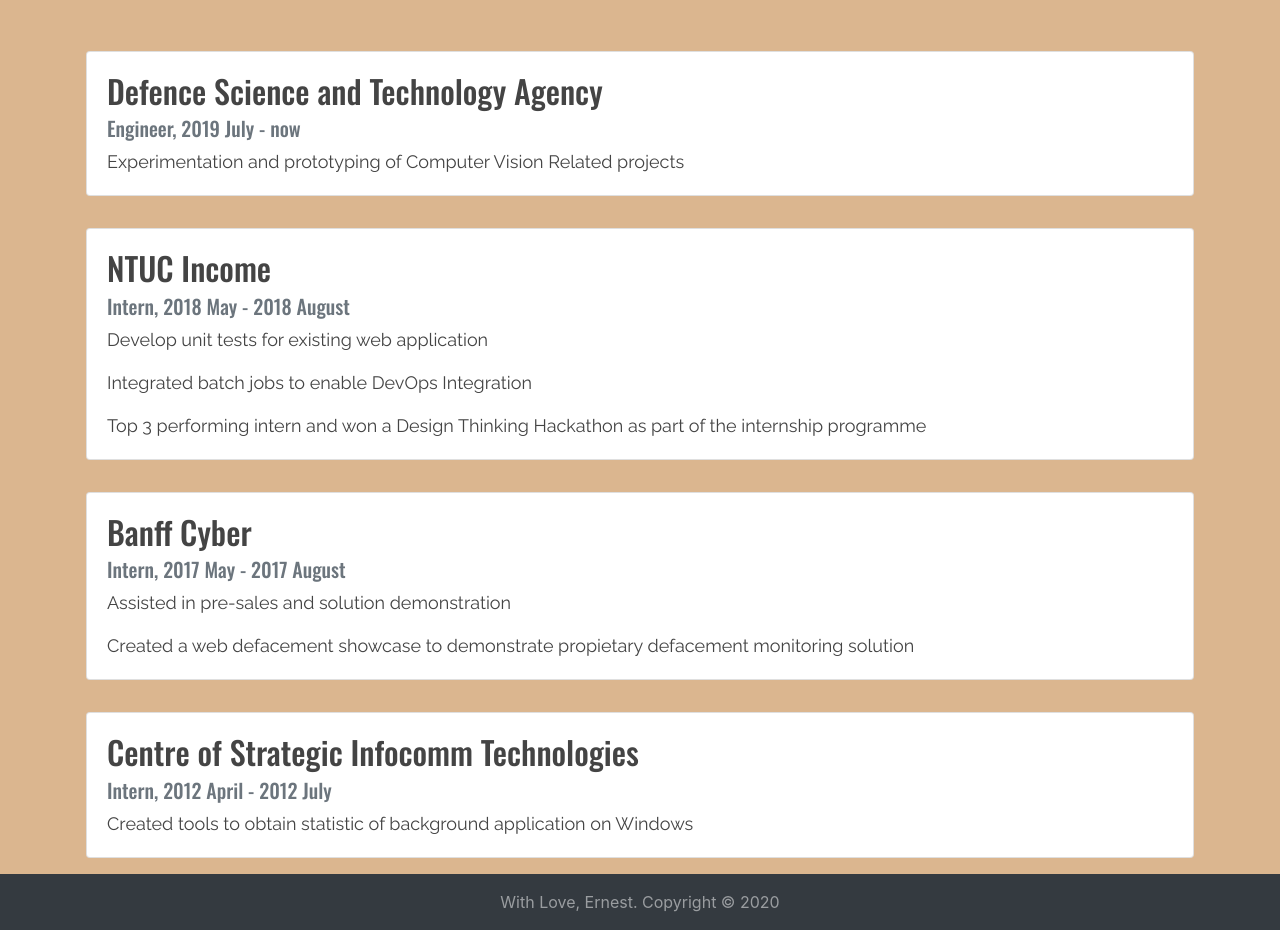
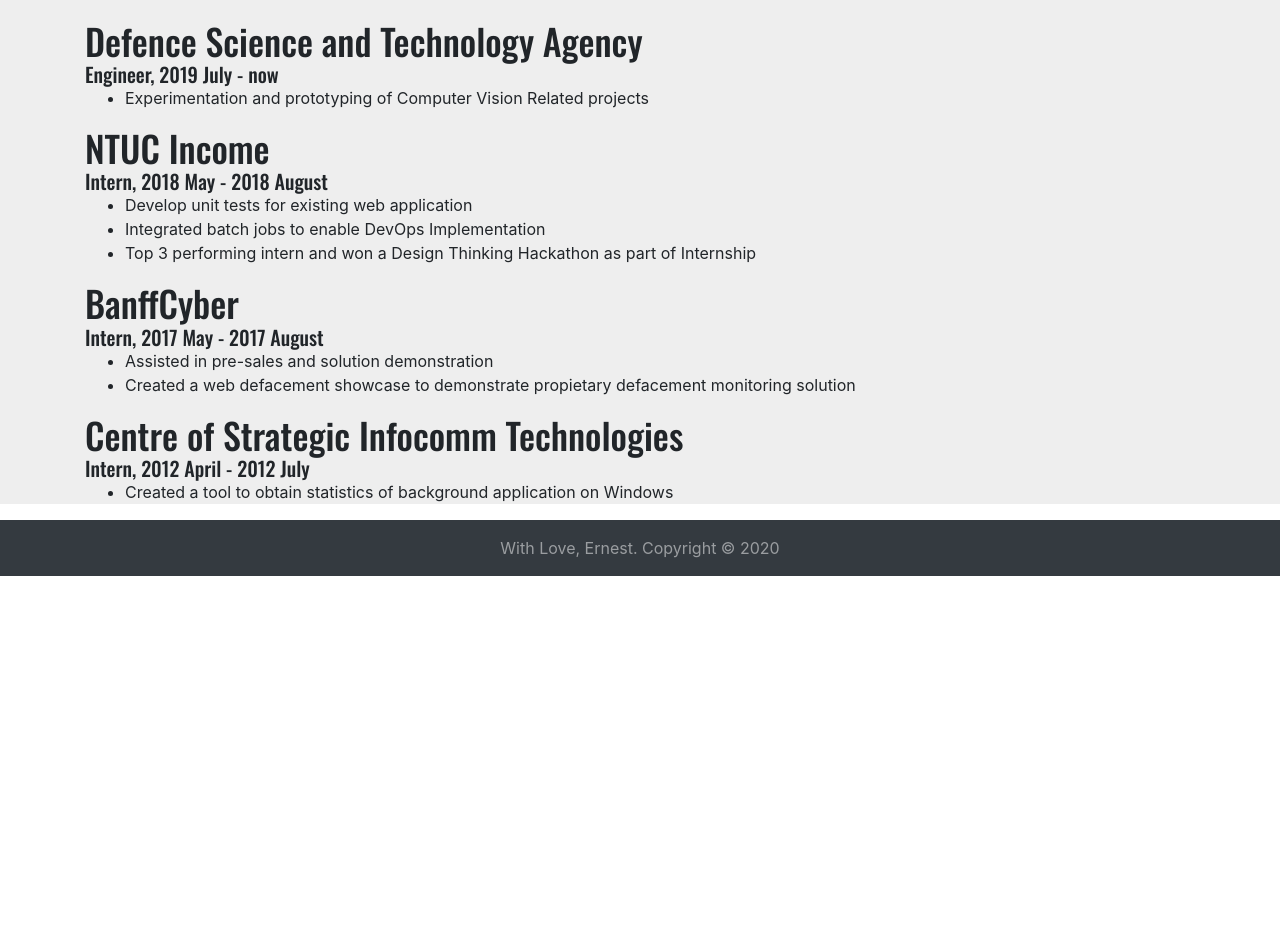
Before and after one commit to ernestlwt/vue-webapp, a Vue app in the folder webapp/: page /#/ in a window 1280 px wide. Shown: the part 576-1506 px from the top of the page. After the commit the page ends 1152 px from the top, so only its background shows below. Built offline with nearby package versions, Linux system fonts and the light colour scheme.

Commit message:
created template for experience cards

```diff
--- a/webapp/src/components/Homepage.vue
+++ b/webapp/src/components/Homepage.vue
@@ -1,7 +1,6 @@
 <template>
   <div>
     <Banner />
-    <About />
     <Experience />
   </div>
 </template>
--- a/webapp/src/components/resume/Experience.vue
+++ b/webapp/src/components/resume/Experience.vue
@@ -6,58 +6,65 @@
           <h1>Work Experiences</h1>
         </b-col>
       </b-row>
-      <b-row class="p-3">
-        <b-card title="Defence Science and Technology Agency" sub-title="Engineer, 2019 July - now" class="experience_card">
-          <b-card-text>
-            Experimentation and prototyping of Computer Vision Related projects
-          </b-card-text>
-        </b-card>
-      </b-row>
-      <b-row class="p-3">
-        <b-card title="NTUC Income" sub-title="Intern, 2018 May - 2018 August" class="experience_card">
-          <b-card-text>
-            Develop unit tests for existing web application
-          </b-card-text>
-          <b-card-text>
-            Integrated batch jobs to enable DevOps Integration
-          </b-card-text>
-          <b-card-text>
-            Top 3 performing intern and won a Design Thinking Hackathon as part of the internship programme
-          </b-card-text>
-        </b-card>
-      </b-row>
-      <b-row class="p-3">
-        <b-card title="Banff Cyber" sub-title="Intern, 2017 May - 2017 August" class="experience_card">
-          <b-card-text>
-            Assisted in pre-sales and solution demonstration
-          </b-card-text>
-          <b-card-text>
-            Created a web defacement showcase to demonstrate propietary defacement monitoring solution
-          </b-card-text>
-        </b-card>
-      </b-row>
-      <b-row class="p-3">
-        <b-card title="Centre of Strategic Infocomm Technologies" sub-title="Intern, 2012 April - 2012 July" class="experience_card">
-          <b-card-text>
-            Created tools to obtain statistic of background application on Windows
-          </b-card-text>
-        </b-card>
-      </b-row>
+      <ExperienceCard v-for="experience in experiences" v-bind:key="experience.company" v-bind:experience="experience" />
     </b-container>
   </b-container>
 </template>
 
 <script>
+
+import ExperienceCard from './ExperienceCard'
+
 export default {
-  name: "Experience"
+  name: "Experience",
+  components: {
+    ExperienceCard
+  },
+  data: function() {
+    return {
+      experiences: [
+        {
+          company: "Defence Science and Technology Agency",
+          position: "Engineer",
+          period: "2019 July - now",
+          tasks: [
+            "Experimentation and prototyping of Computer Vision Related projects"
+          ]
+        },{
+          company: "NTUC Income",
+          position: "Intern",
+          period: "2018 May - 2018 August",
+          tasks: [
+            "Develop unit tests for existing web application",
+            "Integrated batch jobs to enable DevOps Implementation",
+            "Top 3 performing intern and won a Design Thinking Hackathon as part of Internship"
+          ]
+        },{
+          company: "BanffCyber",
+          position: "Intern",
+          period: "2017 May - 2017 August",
+          tasks: [
+            "Assisted in pre-sales and solution demonstration",
+            "Created a web defacement showcase to demonstrate propietary defacement monitoring solution"
+          ]
+        },{
+          company: "Centre of Strategic Infocomm Technologies",
+          position: "Intern",
+          period: "2012 April - 2012 July",
+          tasks: [
+            "Created a tool to obtain statistics of background application on Windows"
+          ]
+        }
+      ]
+    }
+  }
 }
 </script>
 
 <style scoped>
 
 .experience_section {
-  background-color: #DBB68F;
-  color: #444444;
+  background-color: #EEEEEE;
 }
 
 .experience_card {
--- /dev/null
+++ b/webapp/src/components/resume/ExperienceCard.vue
@@ -0,0 +1,16 @@
+<template>
+  <div>
+    <h3>{{ experience.company }}</h3>
+    <h6>{{ experience.position }}, {{ experience.period }}</h6>
+    <ul>
+      <li v-for="task in experience.tasks" :key="task"><span class="fa-li"><i class="fas fa-check-square"></i></span>{{ task }}</li>
+    </ul>
+  </div>
+</template>
+
+<script>
+  export default {
+    name: "ExperienceCard",
+    props: ["experience"]
+  }
+</script>
--- a/webapp/src/styles/_fonts.scss
+++ b/webapp/src/styles/_fonts.scss
@@ -3,34 +3,41 @@
 h1 {
   font-family: 'Oswald', sans-serif;
   font-size: 60px;
+  margin: 0;
 }
 
 h2 {
   font-family: 'Oswald', sans-serif;
   font-size: 48px;
+  margin: 0;
 }
 
 h3 {
   font-family: 'Oswald', sans-serif;
   font-size: 36px;
+  margin: 0;
 }
 
 h4 {
   font-family: 'Oswald', sans-serif;
   font-size: 32px;
+  margin: 0;
 }
 
 h5 {
   font-family: 'Oswald', sans-serif;
   font-size: 28px;
+  margin: 0;
 }
 
 h6 {
   font-family: 'Oswald', sans-serif;
   font-size: 20px;
+  margin: 0;
 }
 
 p {
   font-family: 'Raleway', sans-serif;
   font-size: 18px;
+  margin: 0;
 }
--- a/webapp/src/styles/_variables.scss
+++ b/webapp/src/styles/_variables.scss
@@ -1,3 +1,3 @@
-$header_height: 67px;
+$header_height: 59px;
 $footer_height: 56px;
 $page_min_height: calc(100vh - #{$header_height} - #{$footer_height});
```
